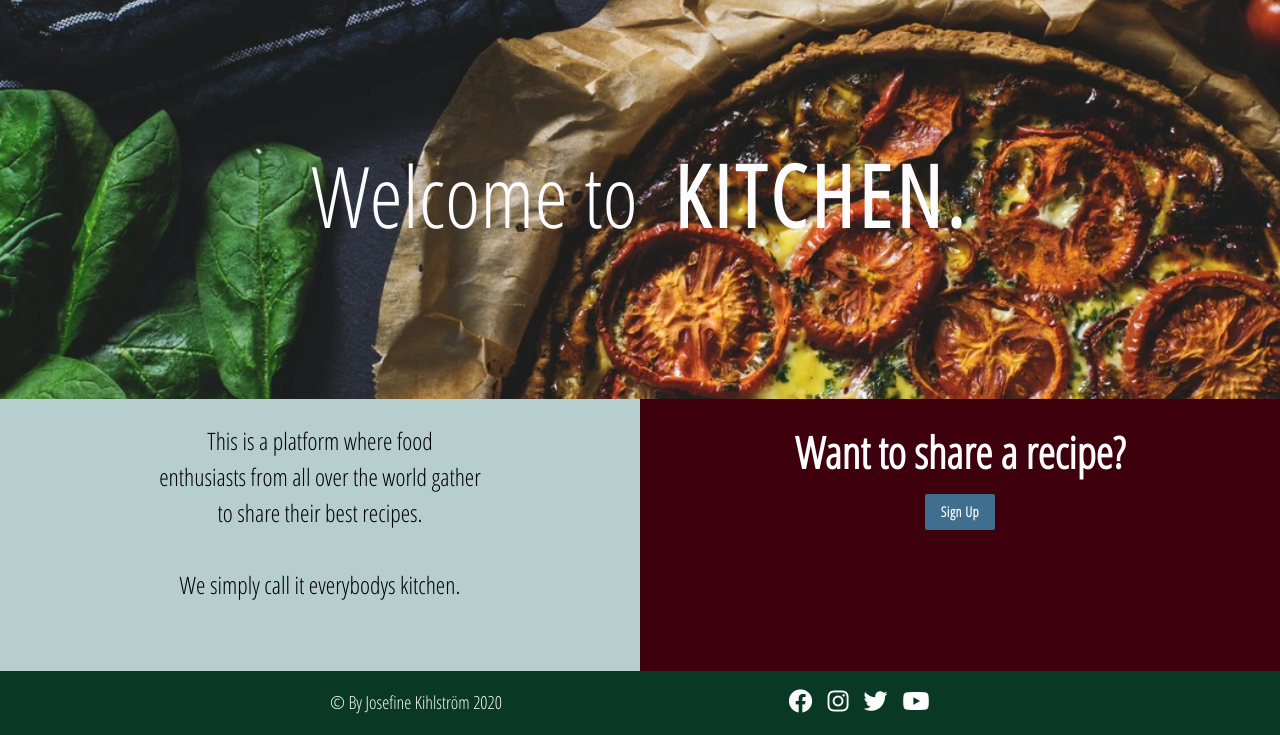
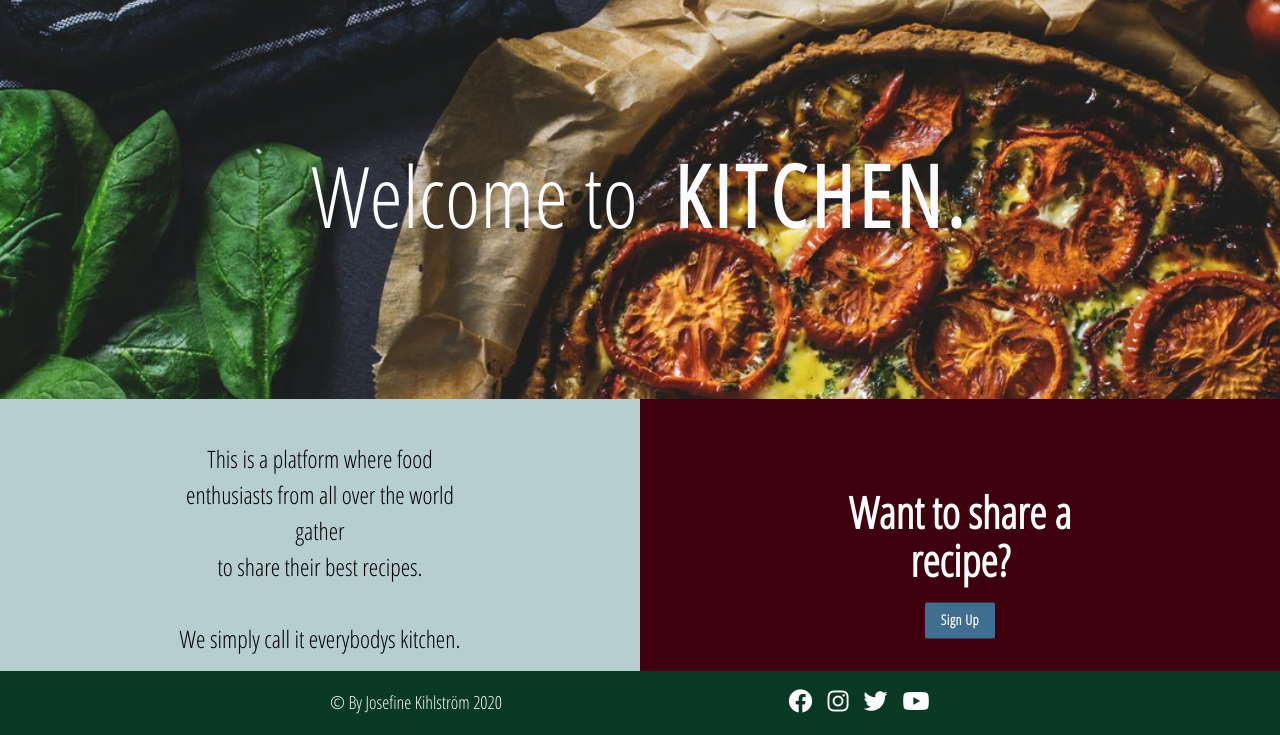
Before and after one commit to Code-Institute-Submissions/Kitchen, a Flask app: page / in a window 1280 px wide. Shown: the part 65-800 px from the top of the page. Run offline with Flask 2, Linux system fonts and the light colour scheme; data that the repository does not hold is empty; some libraries are stand-ins or nearby versions.

Commit message:
Center content in info columns

```diff
--- a/static/css/style.css
+++ b/static/css/style.css
@@ -65,6 +65,16 @@
     background-color: #3E000C;
     height: 300px;
     color: #FCFCFF;
+    position: relative;
+}
+
+.box-content {
+    margin: 0;
+    position: absolute;
+    top: 50%;
+    left: 50%;
+    -ms-transform: translate(-50%, -50%);
+    transform: translate(-50%, -50%);
 }
 
 .red-info-box h3 {
@@ -76,6 +86,7 @@
     height: 300px;
     color: #000000;
     font-size: 24px;
+    position: relative;
 }
 
 /* footer ---------------------------------------- */
--- a/templates/index.html
+++ b/templates/index.html
@@ -8,6 +8,7 @@
     </div>
     <div class="row">
         <div class="col m6 s12 center-align blue-info-box open-sans">
+            <div class="box-content">
                 <p>
                     This is a platform where food <br>
                     enthusiasts from all over the world gather <br>
@@ -17,10 +18,13 @@
                     We simply call it everybodys kitchen.
                 </p>
             </div>
+        </div>
         <div class="col m6 s12 center-align red-info-box open-sans">
+            <div class="box-content">
                 <h3>Want to share a recipe?</h3>
                 <a href="#" class="btn btn-blue">Sign Up</a>
             </div>
         </div>
+    </div>
 
 {% endblock %}
```
Lines whose indentation alone changed are shown as unchanged.
